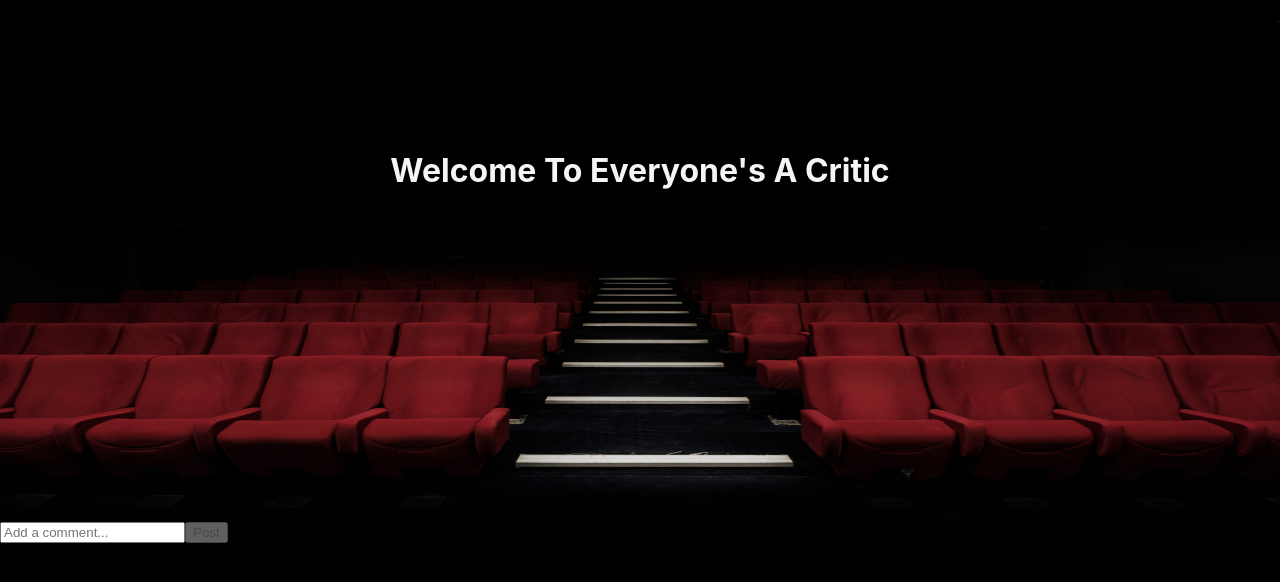
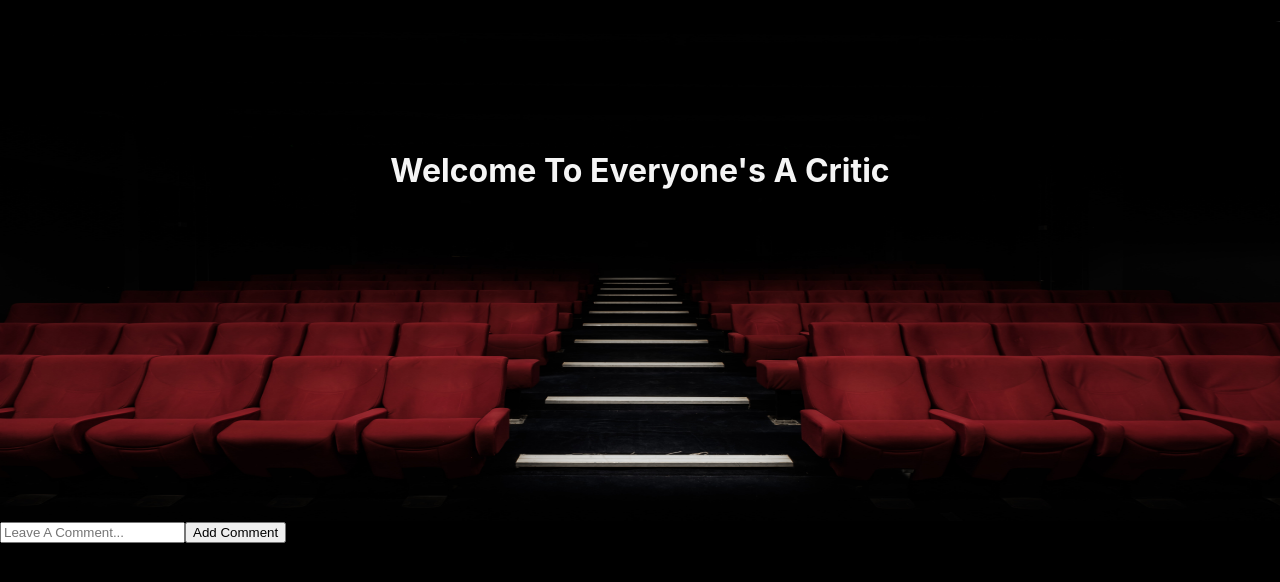
Before and after one commit to milanm1120/react-movie-app-frontend, a React (Create React App) app: page /movie/1/comment in a window 1280 px wide. Shown: the top 582 px of the page. Built offline with nearby package versions, Linux system fonts and the light colour scheme; no server answers.

Commit message:
create comment component

```diff
--- a/src/App.js
+++ b/src/App.js
@@ -19,7 +19,7 @@ import Header from './components/Header';
 import './stylesheets/App.css'
 import StarRating from './components/StarRating';
 import MovieItemDetail from './components/MovieItemDetail';
-import CommentMain from './components/CommentMain';
+import Comment from './components/Comment';
 
 
 class App extends Component {
@@ -48,7 +48,7 @@ class App extends Component {
         <Route exact path='/signup' component={SignUpContainer} />
         <Route exact path='/home' component={Home} />
         <Route exact path='/movie/:id/view' component={MovieItemDetail} />
-        <Route exact path='/movie/:id/comment' component={CommentMain} />
+        <Route exact path='/movie/:id/comment' component={Comment} />
 
         {/* <StarRating /> */}
          {/* <Home /> */}
--- a/src/components/Comment.js
+++ b/src/components/Comment.js
@@ -1,19 +1,72 @@
-import React, { Component } from 'react'
+import React, { Component } from 'react';
+import { API_KEY } from "../secrets.js";
+import { movies } from  '../redux/actions/index.js';
+import { connect } from 'react-redux';
+import '../stylesheets/Search.css'
 
-export class Comment extends Component {
-    render() {
-        const { commentLine } = this.props;
-        return (
-         <ul className='comments-list'>
-         {commentLine.map((val) => {
-             return
-                <li className='each-comment'
-                    key={val.commentId}>{val.text}
-                </li>
-           })
-          }
-         </ul>
-       )};
+
+class Comment extends Component {
+  constructor(props) {
+    super(props);
+    this.state = {
+      comment: '',
+      commentResult: [],
+    }
+  }
+
+
+
+  handleChange = (event) => {
+    console.log()
+    this.setState({
+      comment: event.target.value
+    })
+  }
+
+  handleSubmit = (event) => {
+      console.log(this.state.comment)
+    event.preventDefault()
+    fetch(`http://localhost:3000/api/v1/comments`, {
+        headers: {
+        'Content-Type': 'application/json',
+        'Accept': 'application/json',
+        },
+        body: JSON.stringify({
+            'contents': this.state.comment,
+            'user_id': 1,
+            'movie_id': 7
+            }),
+        method: 'POST',})
+    .then(r => r.json())
+    .then(data =>
+      console.log(data))
+
+  }
+
+//   search() {
+//     // let url=`https://api.themoviedb.org/3/search/movie?api_key=${API_KEY}&language=en-US&page=1&include_adult=false&query=${this.state.search}`;
+//     let url = `http://localhost:3000/api/v1/movies?query=${this.state.search}`
+//     fetch(url)
+//     .then(r => r.json())
+//     .then(jsonObj => {
+//       this.props.movies(jsonObj);
+//     });
+//     // .then(({movie}) => this.setState({ movieResult: movie}))
+//   }
+
+  render() {
+    return(
+        <div id = 'displaycomment'>
+          <div className = 'comment-container'>
+            <form onSubmit={(event) => this.handleSubmit(event)}>
+              {/* <label>Comment: </label> */}
+              <input type="text" id="comment-field" className="seach-field" placeholder="Leave A Comment..." onChange={(event) =>this.handleChange(event)} />
+              <button id="submitButton" className='comment-submit-btn'>Add Comment</button>
+            </form>
+          </div>
+        </div>
+    )
+  }
 }
 
-export default Comment
+export default connect(null, { movies })(Comment);
--- a/src/components/CommentBox.js
+++ /dev/null
@@ -1,28 +0,0 @@
-import React, { Component } from 'react'
-
-export class CommentBox extends Component {
-  render() {
-    const { comment, handleComment,
-        enterCommentLine, submitCommentLine} = this.props;
-
-        const enableCommentButton = () => {
-         return (comment ? false : true);
-       }
-        const changeCommentButtonStyle = () => {
-         return (comment ? "comments-button-enabled" :
-         "comments-button-disabled");
-       }
-
-    return (
-        <div className="comments-box">
-        <input onKeyPress={enterCommentLine} value={comment}
-          id="comments-input" onChange={handleComment}
-          type="text" placeholder="Add a comment..." />
-        <button onClick={submitCommentLine} type="submit"
-          className="comments-button"id={changeCommentButtonStyle()}
-          disabled={enableCommentButton()}>Post</button>
-        </div>
-       )}
-}
-
-export default CommentBox
--- a/src/components/CommentMain.js
+++ /dev/null
@@ -1,50 +0,0 @@
-import React, { Component } from 'react';
-import StarRating from './StarRating';
-import CommentBox from './CommentBox';
-
-let commentCounter = 1;
-
-class CommentMain extends Component {
-    state = {
-        comment: '',
-        commentLine: [{ commentId:'', text: '', }],
-    }
-
-    setCommentLine = () => {
-        this.setState({
-          commentLine: [
-            ...this.state.commentLine,
-           { commentId: commentCounter++, text: this.state.comment }],
-          comment: '',
-        });
-    }
-
-    submitCommentLine = (e) => {
-        e.preventDefault();
-        this.setCommentLine();
-       };
-    enterCommentLine = (e) => {
-        if (e.charCode === 13) {
-         this.setCommentLine();
-        }
-       };
-
-    handleComment = (event) => {
-        this.setState({
-            comment: event.target.value,
-        });
-    };
-
-    render() {
-        return (
-            <div>
-                <CommentBox
-                    comment={this.state.comment}
-                    onComment = {this.handleComment}
-                />
-            </div>
-        )
-    }
-}
-
-export default CommentMain;
--- a/src/components/MovieItemDetail.js
+++ b/src/components/MovieItemDetail.js
@@ -1,7 +1,8 @@
 import React, { Component } from 'react'
 import { addToFavorite } from '../redux/actions';
 import { connect } from 'react-redux'
-// import '../stylesheets/MovieItems.css'
+import Comment from './Comment';
+import '../stylesheets/MovieItems.css'
 
 class MovieItemDetail extends Component {
 
@@ -26,30 +27,27 @@ class MovieItemDetail extends Component {
 
 
               {movie ?
-
-
                     <div className='movie-items-container'>
-
                       <div id= 'movie-items-poster' className= 'movie-items-poster'>
-                    {/* <div> */}
+                    <div>
                         <img
-                        src={`http://localhost:3001/${movie.poster_path}`}
+                        src={`/${movie.poster_path}`}
                         alt={movie.title + " Image"}
                         height='150px' width='100px%'
                         />
-                    {/* </div> */}
+                    </div>
                     <div id='movie-items-info' className='movie-items-info'>
                         <h3>{movie.title}</h3>
                         <p>{movie.description}</p>
                         <p><strong>Release Date: </strong>{movie.release_date}</p>
                         <p><strong>Ratings: </strong>{movie.online_rating}</p>
                     </div>
+                    <div>
+                      <Comment />
+                    </div>
+                  </div>
                  </div>
-                 </div>
-
                  : '' }
-
-
         </div>
     )
   }
@@ -63,5 +61,3 @@ function mapStateToProps(state) {
 }
 
 export default connect(mapStateToProps, null)(MovieItemDetail);
-
-// export default connect(null, {addToFavorite})(MovieItems);
```
Also changed, not shown: src/containers/IndividualMovie.js (added).
